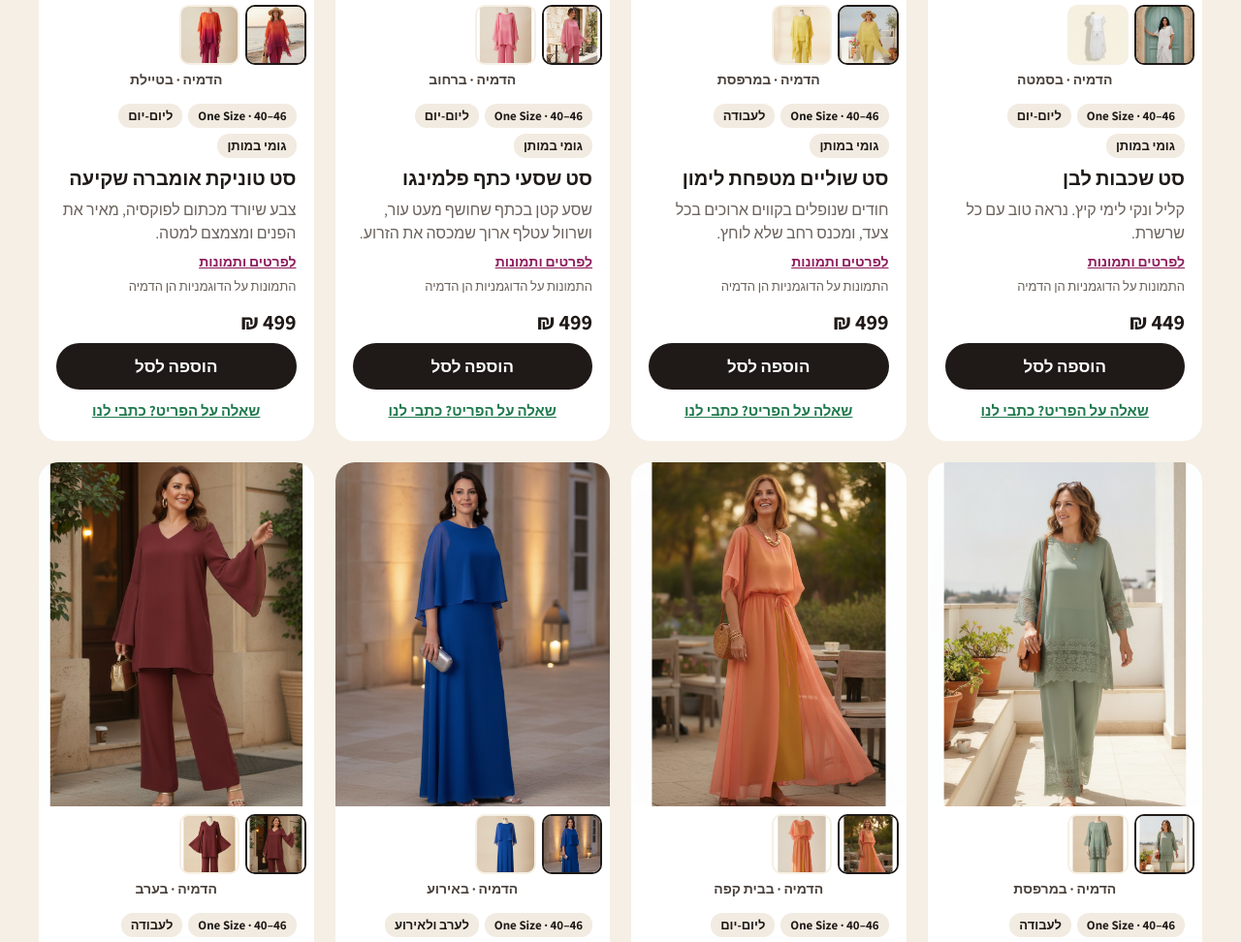
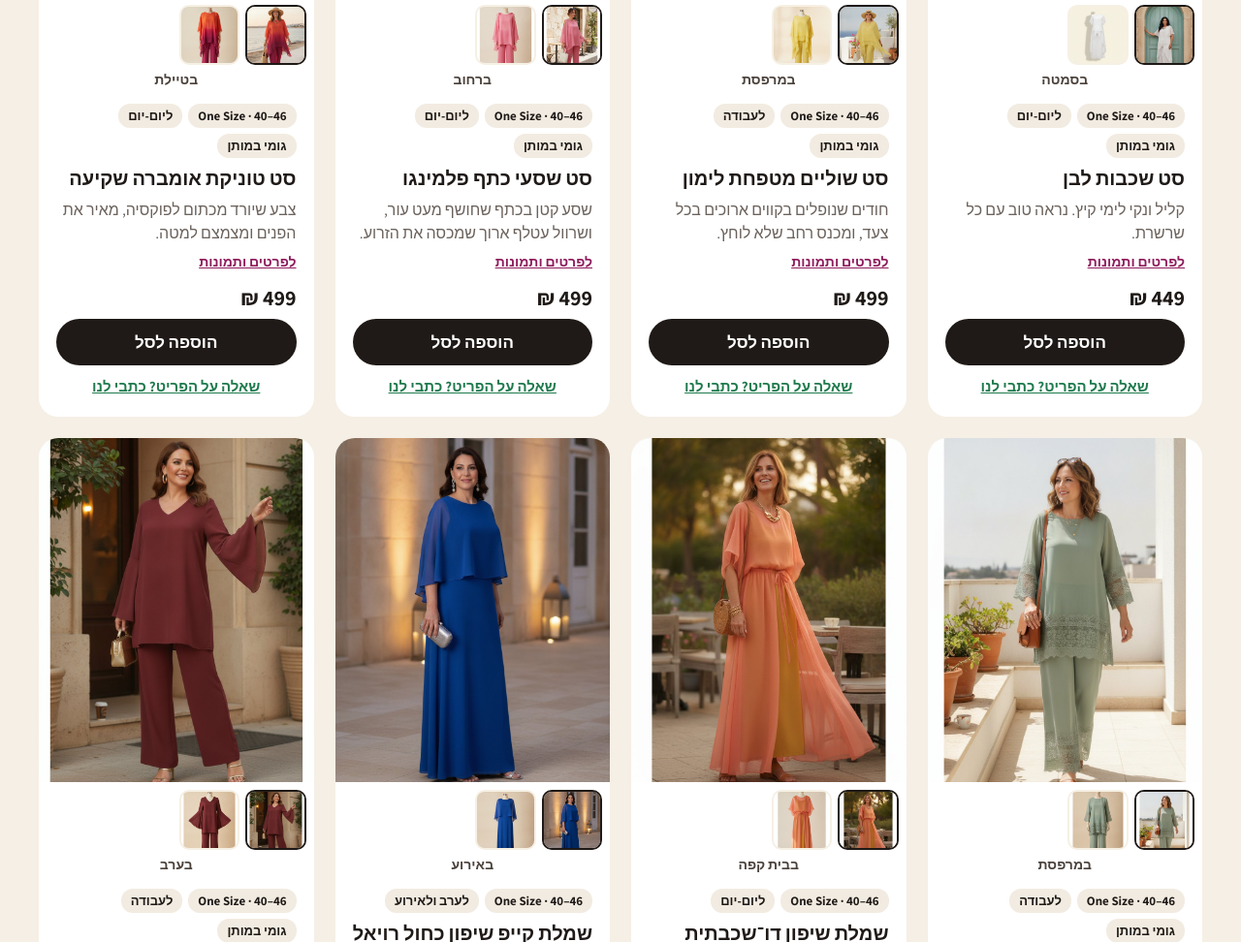
Before and after one commit to sofiafashion/sofiafashion.github.io, a plain HTML site: page index.html in a window 1280 px wide. Shown: the part 1828-2800 px from the top of the page at 97% size. Drawn offline with Linux system fonts and the light colour scheme; a web font is replaced by a local one.

Commit message:
הסרת התוויות 'הדמיה' מהתמונות באתר
Co-Authored-By: Claude Opus 5.5 <noreply@anthropic.com>

```diff
--- a/index.html
+++ b/index.html
@@ -19,7 +19,7 @@
 <meta property="og:image" content="https://sofiafashion.github.io/images/og.jpg">
 <meta property="og:image:width" content="1200">
 <meta property="og:image:height" content="630">
-<meta property="og:image:alt" content="סופיה: דוגמנית בסט שכבות לבן (הדמיה) והלוגו של המותג">
+<meta property="og:image:alt" content="סופיה: דוגמנית בסט שכבות לבן והלוגו של המותג">
 <meta name="twitter:card" content="summary_large_image">
 <link rel="preconnect" href="https://fonts.googleapis.com">
 <link rel="preconnect" href="https://fonts.gstatic.com" crossorigin>
@@ -213,8 +213,8 @@ if(getConsent()==='yes') loadAnalytics();
 </div>
 <a class="hero-img" href="#collection" data-open="סט שכבות לבן" aria-label="לסט שכבות לבן">
 <figure style="margin: 0; position: relative">
-<picture><source srcset="images/hero-white-set.webp" type="image/webp"><img src="images/hero-white-set.jpg" alt="דוגמנית בסט שכבות לבן, הדמיה" width="1600" height="2000" fetchpriority="high"></picture>
-<figcaption>הדמיה · סט שכבות לבן · 449 ₪</figcaption>
+<picture><source srcset="images/hero-white-set.webp" type="image/webp"><img src="images/hero-white-set.jpg" alt="דוגמנית בסט שכבות לבן" width="1600" height="2000" fetchpriority="high"></picture>
+<figcaption>סט שכבות לבן · 449 ₪</figcaption>
 </figure>
 </a>
 </div>
@@ -386,7 +386,7 @@ if(getConsent()==='yes') loadAnalytics();
 </details>
 <details>
 <summary>התמונות אמיתיות?</summary>
-<p>התמונות הן הדמיה, ומסומנות כך. הבגד נתפר לפי העיצוב שבתמונה, והגוון עשוי להיראות מעט שונה במסך.</p>
+<p>התמונות הן הדמיה. הבגד נתפר לפי העיצוב שבתמונה, והגוון עשוי להיראות מעט שונה במסך.</p>
 </details>
 </div>
 </section>
@@ -428,7 +428,7 @@ if(getConsent()==='yes') loadAnalytics();
 <div id="qvOverlay" hidden style="position: fixed; inset: 0; z-index: 62; background: rgba(31,26,23,0.5)"></div>
 <div id="qv" hidden class="qv" role="dialog" aria-modal="true" aria-labelledby="qvName">
 <button type="button" id="qvClose" class="qv-close" aria-label="סגירה">×</button>
-<div class="qv-media"><div id="qvTrack" class="qv-track"></div><span class="qv-sim">הדמיה</span><div id="qvDots" class="qv-dots"></div></div>
+<div class="qv-media"><div id="qvTrack" class="qv-track"></div><div id="qvDots" class="qv-dots"></div></div>
 <div class="qv-body">
 <div id="qvTags" class="qv-tags"></div>
 <h2 id="qvName"></h2>
@@ -479,26 +479,26 @@ var products = [
       { name: 'סט טוניקה אסימטרית ירוק', feel: 'שכבה ארוכה שמאריכה את הגוף, ומכנס רחב שלא לוחץ.', price: 449, occ: 'work', elastic: true, img: 'images/07.jpg' },
       { name: 'סט שכבות אפרסק', feel: 'רך, אוורירי ונשי. מהבוקר במשרד ועד ארוחת ערב.', price: 449, occ: 'work', elastic: true, img: 'images/18.jpg' },
       { name: 'סט אסימטרי טרקוטה', feel: 'צבע חם שמאיר את הפנים, וגזרה שזזה איתך.', price: 449, occ: 'work', elastic: true, img: 'images/30.jpg' },
-      { name: 'סט שכבות לבן', feel: 'קליל ונקי לימי קיץ. נראה טוב עם כל שרשרת.', price: 449, occ: 'day', elastic: true, img: 'images/22.jpg', gallery: [{ src: 'images/hero-white-set.jpg', label: 'הדמיה · בסמטה', model: true }, { src: 'images/22.jpg', label: 'הבגד' }] },
+      { name: 'סט שכבות לבן', feel: 'קליל ונקי לימי קיץ. נראה טוב עם כל שרשרת.', price: 449, occ: 'day', elastic: true, img: 'images/22.jpg', gallery: [{ src: 'images/hero-white-set.jpg', label: 'בסמטה', model: true }, { src: 'images/22.jpg', label: 'הבגד' }] },
       { name: 'סט חולצה מכופתרת ומכנס פליסה', feel: 'אלגנטי למשרד, נוח ליום ארוך של ישיבות.', price: 499, occ: 'work', elastic: true, img: 'images/13.jpg' },
       { name: 'סט שיפון פוקסיה', feel: 'שרוולים שעפים בכל תנועה. צבע שאי אפשר לפספס.', price: 499, occ: 'night', elastic: true, img: 'images/11.jpg' },
       { name: 'שמלת וולנים טורקיז', feel: 'שכבות קלילות וקשירה עדינה במותן. נשית ומלאת חיים.', price: 499, occ: 'night', img: 'images/04.jpg' },
       { name: 'שמלת שכבות פטרול', feel: 'חולצה רחבה מעל שכבות זורמות. נראית מושקעת בלי מאמץ.', price: 499, occ: 'night', img: 'images/21.jpg' },
       { name: 'שמלת שכבות כתומה', feel: 'צבע של שמש ושכבות שזזות. לחופשה, לחתונה, לסתם יום טוב.', price: 499, occ: 'day', img: 'images/24.jpg' },
-      { name: 'סט שוליים מטפחת לימון', feel: 'חודים שנופלים בקווים ארוכים בכל צעד, ומכנס רחב שלא לוחץ.', price: 499, occ: 'work', elastic: true, img: 'images/n04-product.jpg', gallery: [{ src: 'images/n04-model.jpg', label: 'הדמיה · במרפסת' }, { src: 'images/n04-product.jpg', label: 'הדמיה · הבגד' }] },
-      { name: 'סט שסעי כתף פלמינגו', feel: 'שסע קטן בכתף שחושף מעט עור, ושרוול עטלף ארוך שמכסה את הזרוע.', price: 499, occ: 'day', elastic: true, img: 'images/n09-product.jpg', gallery: [{ src: 'images/n09-model.jpg', label: 'הדמיה · ברחוב' }, { src: 'images/n09-product.jpg', label: 'הדמיה · הבגד' }] },
-      { name: 'סט טוניקת אומברה שקיעה', feel: 'צבע שיורד מכתום לפוקסיה, מאיר את הפנים ומצמצם למטה.', price: 499, occ: 'day', elastic: true, img: 'images/n10-product.jpg', gallery: [{ src: 'images/n10-model.jpg', label: 'הדמיה · בטיילת' }, { src: 'images/n10-product.jpg', label: 'הדמיה · הבגד' }] },
-      { name: 'סט שולי תחרה מרווה', feel: 'פס תחרה רך בשוליים ובשרוולים, ומכנס רחב שלא לוחץ.', price: 499, occ: 'work', elastic: true, img: 'images/n12-product.jpg', gallery: [{ src: 'images/n12-model.jpg', label: 'הדמיה · במרפסת' }, { src: 'images/n12-product.jpg', label: 'הדמיה · הבגד' }] },
+      { name: 'סט שוליים מטפחת לימון', feel: 'חודים שנופלים בקווים ארוכים בכל צעד, ומכנס רחב שלא לוחץ.', price: 499, occ: 'work', elastic: true, img: 'images/n04-product.jpg', gallery: [{ src: 'images/n04-model.jpg', label: 'במרפסת' }, { src: 'images/n04-product.jpg', label: 'הבגד' }] },
+      { name: 'סט שסעי כתף פלמינגו', feel: 'שסע קטן בכתף שחושף מעט עור, ושרוול עטלף ארוך שמכסה את הזרוע.', price: 499, occ: 'day', elastic: true, img: 'images/n09-product.jpg', gallery: [{ src: 'images/n09-model.jpg', label: 'ברחוב' }, { src: 'images/n09-product.jpg', label: 'הבגד' }] },
+      { name: 'סט טוניקת אומברה שקיעה', feel: 'צבע שיורד מכתום לפוקסיה, מאיר את הפנים ומצמצם למטה.', price: 499, occ: 'day', elastic: true, img: 'images/n10-product.jpg', gallery: [{ src: 'images/n10-model.jpg', label: 'בטיילת' }, { src: 'images/n10-product.jpg', label: 'הבגד' }] },
+      { name: 'סט שולי תחרה מרווה', feel: 'פס תחרה רך בשוליים ובשרוולים, ומכנס רחב שלא לוחץ.', price: 499, occ: 'work', elastic: true, img: 'images/n12-product.jpg', gallery: [{ src: 'images/n12-model.jpg', label: 'במרפסת' }, { src: 'images/n12-product.jpg', label: 'הבגד' }] },
       { name: 'סט הדפס פראי ומכנס פסים', feel: 'הדפס שמשדר ביטחון, ומכנס פסים שמאריך את הרגליים.', price: 549, occ: 'day', elastic: true, img: 'images/14.jpg' },
       { name: 'סט קימונו ומכנס סאטן', feel: 'סאטן רך עם הדפס חי. נוח כמו פיג׳מה, נראה כמו אירוע.', price: 549, occ: 'night', elastic: true, img: 'images/01.jpg' },
       { name: 'סט קימונו שיפון ירוק', feel: 'שכבת שיפון ארוכה שמרחפת מאחורייך בכל צעד.', price: 549, occ: 'night', elastic: true, img: 'images/19.jpg' },
       { name: 'שמלת מקסי עם חגורה', feel: 'חגורה רחבה שמגדירה מותן, וחצאית שזורמת עד הרצפה.', price: 549, occ: 'night', img: 'images/06.jpg' },
-      { name: 'שמלת שיפון דו־שכבתית קורל־חרדל', feel: 'שיפון קורל מעל בטנת חרדל, וגוון חם שמשתנה בכל תנועה.', price: 549, occ: 'day', img: 'images/n03-product.jpg', gallery: [{ src: 'images/n03-model.jpg', label: 'הדמיה · בבית קפה' }, { src: 'images/n03-product.jpg', label: 'הדמיה · הבגד' }] },
-      { name: 'שמלת קייפ שיפון כחול רויאל', feel: 'קייפ שיפון שמרחף על הכתפיים והזרועות, ושמלה ישרה שמאריכה את הקו.', price: 549, occ: 'night', img: 'images/n01-product.jpg', gallery: [{ src: 'images/n01-model.jpg', label: 'הדמיה · באירוע' }, { src: 'images/n01-product.jpg', label: 'הדמיה · הבגד' }] },
-      { name: 'סט טוניקת שרוולי פעמון בורדו', feel: 'שרוול פעמון שנפתח מהמרפק בכל תנועה, ומכנס רחב שלא לוחץ.', price: 549, occ: 'work', elastic: true, img: 'images/n05-product.jpg', gallery: [{ src: 'images/n05-model.jpg', label: 'הדמיה · בערב' }, { src: 'images/n05-product.jpg', label: 'הדמיה · הבגד' }] },
-      { name: 'שמלת פליסה מנצנצת שמפניה', feel: 'פליסה עם נצנוץ עדין שנפתחת בכל צעד. מוכנה לכל אירוע.', price: 549, occ: 'night', img: 'images/n06-product.jpg', gallery: [{ src: 'images/n06-model.jpg', label: 'הדמיה · בחתונה' }, { src: 'images/n06-product.jpg', label: 'הדמיה · הבגד' }] },
-      { name: 'שמלת וולן אלכסוני אדום', feel: 'וולן שיפון שחוצה את הגוף באלכסון ויוצר קו ארוך ומחמיא.', price: 549, occ: 'day', img: 'images/n08-product.jpg', gallery: [{ src: 'images/n08-model.jpg', label: 'הדמיה · בבית קפה' }, { src: 'images/n08-product.jpg', label: 'הדמיה · הבגד' }] },
-      { name: 'שמלת מעטפת שיפון לבנדר', feel: 'מעטפת V עם קשירה בצד שמגדירה מותן בלי ללחוץ.', price: 549, occ: 'night', img: 'images/n11-product.jpg', gallery: [{ src: 'images/n11-model.jpg', label: 'הדמיה · באירוע' }, { src: 'images/n11-product.jpg', label: 'הדמיה · הבגד' }] },
+      { name: 'שמלת שיפון דו־שכבתית קורל־חרדל', feel: 'שיפון קורל מעל בטנת חרדל, וגוון חם שמשתנה בכל תנועה.', price: 549, occ: 'day', img: 'images/n03-product.jpg', gallery: [{ src: 'images/n03-model.jpg', label: 'בבית קפה' }, { src: 'images/n03-product.jpg', label: 'הבגד' }] },
+      { name: 'שמלת קייפ שיפון כחול רויאל', feel: 'קייפ שיפון שמרחף על הכתפיים והזרועות, ושמלה ישרה שמאריכה את הקו.', price: 549, occ: 'night', img: 'images/n01-product.jpg', gallery: [{ src: 'images/n01-model.jpg', label: 'באירוע' }, { src: 'images/n01-product.jpg', label: 'הבגד' }] },
+      { name: 'סט טוניקת שרוולי פעמון בורדו', feel: 'שרוול פעמון שנפתח מהמרפק בכל תנועה, ומכנס רחב שלא לוחץ.', price: 549, occ: 'work', elastic: true, img: 'images/n05-product.jpg', gallery: [{ src: 'images/n05-model.jpg', label: 'בערב' }, { src: 'images/n05-product.jpg', label: 'הבגד' }] },
+      { name: 'שמלת פליסה מנצנצת שמפניה', feel: 'פליסה עם נצנוץ עדין שנפתחת בכל צעד. מוכנה לכל אירוע.', price: 549, occ: 'night', img: 'images/n06-product.jpg', gallery: [{ src: 'images/n06-model.jpg', label: 'בחתונה' }, { src: 'images/n06-product.jpg', label: 'הבגד' }] },
+      { name: 'שמלת וולן אלכסוני אדום', feel: 'וולן שיפון שחוצה את הגוף באלכסון ויוצר קו ארוך ומחמיא.', price: 549, occ: 'day', img: 'images/n08-product.jpg', gallery: [{ src: 'images/n08-model.jpg', label: 'בבית קפה' }, { src: 'images/n08-product.jpg', label: 'הבגד' }] },
+      { name: 'שמלת מעטפת שיפון לבנדר', feel: 'מעטפת V עם קשירה בצד שמגדירה מותן בלי ללחוץ.', price: 549, occ: 'night', img: 'images/n11-product.jpg', gallery: [{ src: 'images/n11-model.jpg', label: 'באירוע' }, { src: 'images/n11-product.jpg', label: 'הבגד' }] },
       { name: 'שמלת אקורדיון עם פרנזים', feel: 'פליסה שזזה ופרנזים בקצוות. הבגד שכולן ישאלו עליו.', price: 599, occ: 'night', img: 'images/12.jpg' }
     ];
 var tabDefs = [
@@ -536,7 +536,7 @@ document.getElementById('count').textContent=(shown.length===1?'פריט אחד
 shown.forEach(function(p){var g=p.gallery||[];var gi=st.gal[p.name]||0;var img=g.length?g[gi].src:p.img;
 var h='<article class="card"><button type="button" class="card-open" aria-label="'+esc('פרטים: '+p.name)+'"><img class="card-img" src="'+img+'" alt="'+esc(p.name)+'" loading="lazy"></button>';
 if(g.length){h+='<div class="th"></div><span class="th-label">'+g[gi].label+'</span>';}
-h+='<div class="card-body"><div class="card-tags"><span class="tag">One Size · 40–46</span><span class="tag">'+occNames[p.occ]+'</span>'+(p.elastic?'<span class="tag">גומי במותן</span>':'')+'</div><h3 class="card-title"><button type="button" class="t-open">'+p.name+'</button></h3><p class="card-feel">'+p.feel+'</p><button type="button" class="card-more">לפרטים ותמונות</button>'+(g.length?'<span class="card-note">התמונות על הדוגמניות הן הדמיה</span>':'')+'<div class="card-foot"><strong class="card-price">'+p.price+' ₪</strong><button type="button" class="card-add" data-add="'+esc(p.name)+'" data-price="'+p.price+'">הוספה לסל</button><a class="card-ask" target="_blank" href="'+wa('היי, יש לי שאלה על '+p.name+' ('+p.price+' ₪)')+'"><span class="ask-long">שאלה על הפריט? כתבי לנו</span><span class="ask-short">שאלה? כתבי לנו</span></a></div></div></article>';
+h+='<div class="card-body"><div class="card-tags"><span class="tag">One Size · 40–46</span><span class="tag">'+occNames[p.occ]+'</span>'+(p.elastic?'<span class="tag">גומי במותן</span>':'')+'</div><h3 class="card-title"><button type="button" class="t-open">'+p.name+'</button></h3><p class="card-feel">'+p.feel+'</p><button type="button" class="card-more">לפרטים ותמונות</button>'+'<div class="card-foot"><strong class="card-price">'+p.price+' ₪</strong><button type="button" class="card-add" data-add="'+esc(p.name)+'" data-price="'+p.price+'">הוספה לסל</button><a class="card-ask" target="_blank" href="'+wa('היי, יש לי שאלה על '+p.name+' ('+p.price+' ₪)')+'"><span class="ask-long">שאלה על הפריט? כתבי לנו</span><span class="ask-short">שאלה? כתבי לנו</span></a></div></div></article>';
 var a=el(h);if(g.length){var th=a.querySelector('.th');g.forEach(function(x,k){var b=el('<button type="button" aria-label="'+esc(x.label)+'" style="padding: 0; aspect-ratio: 1 / 1; border-radius: 10px; overflow: hidden; cursor: pointer; background: #F6F0E4; border: 2px solid '+(k===gi?'#1F1A17':'transparent')+'"><img src="'+x.src+'" alt="" style="width: 100%; height: 100%; object-fit: cover; object-position: top; display: block"></button>');b.onclick=function(){st.gal[p.name]=k;renderCatalog();};th.appendChild(b);});}
 a.querySelectorAll('.card-open,.t-open,.card-more').forEach(function(x){x.onclick=function(){openQV(p,x);};});
 c.appendChild(a);});}
```
Also changed, not shown: images/og.jpg.
